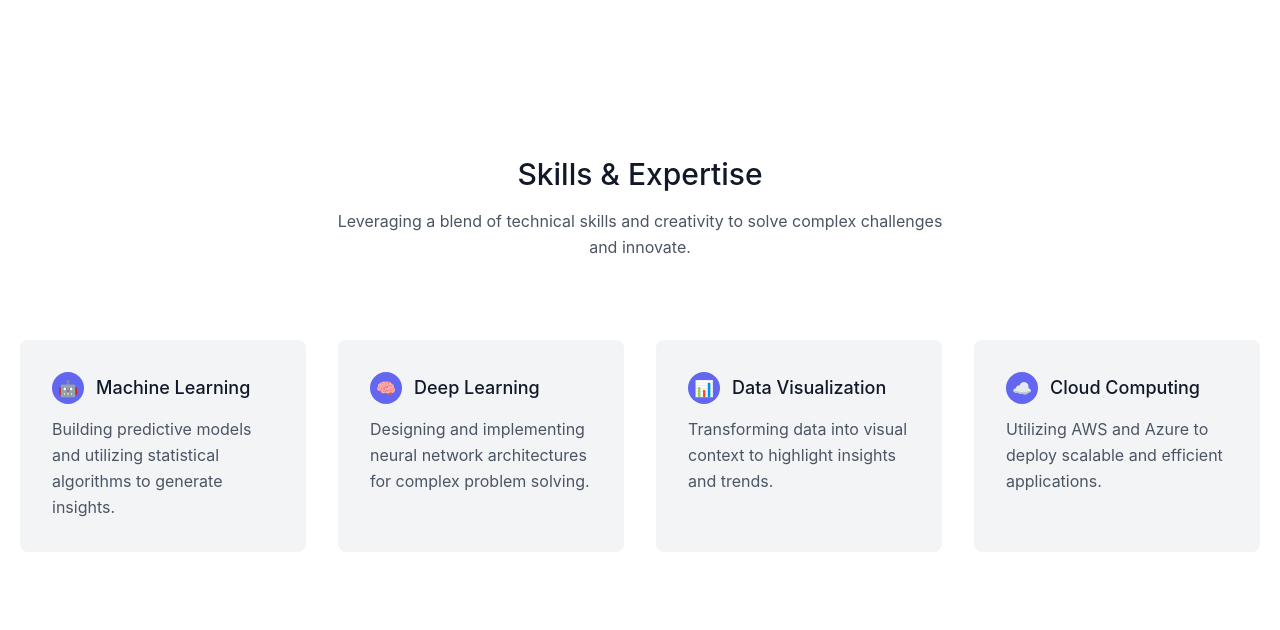
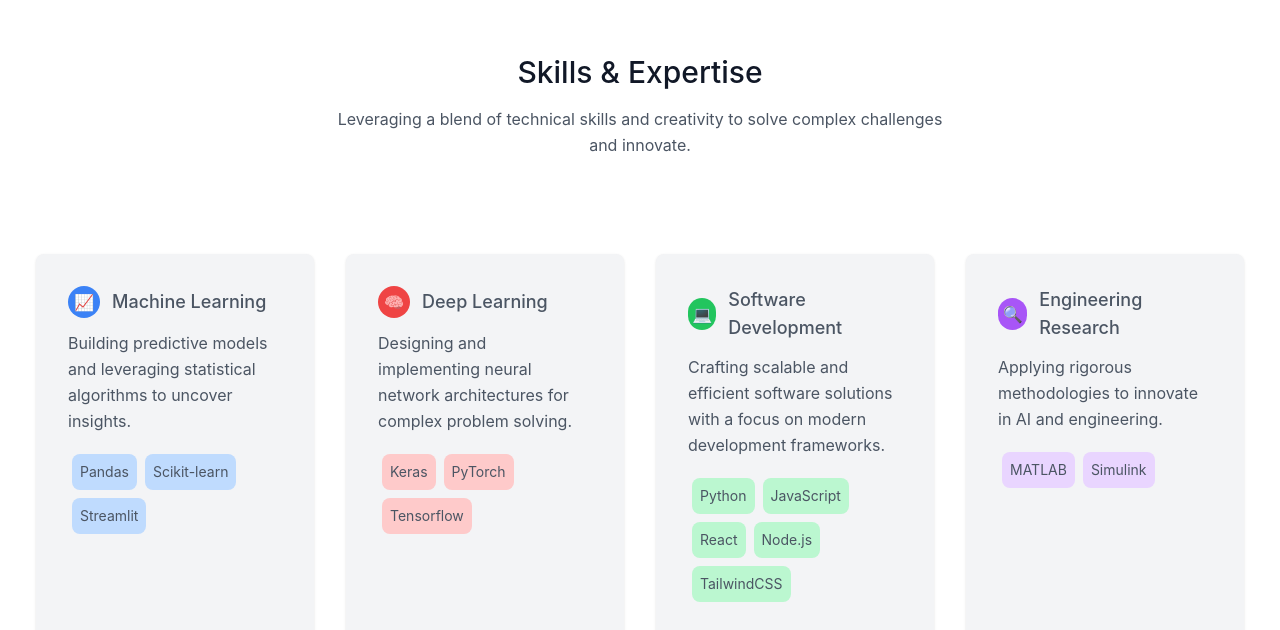
Before and after one commit to benjamin-hutchings/portfolio-website, a React (Create React App) app: page / in a window 1280 px wide. Shown: the part 1710-2340 px from the top of the page. Built offline with nearby package versions, Linux system fonts and the light colour scheme.

Commit message:
Update Skills.jsx

```diff
--- a/package.json
+++ b/package.json
@@ -14,6 +14,7 @@
     "react-icons": "^5.0.1",
     "react-intersection-observer": "^9.8.2",
     "react-scripts": "5.0.1",
+    "react-tsparticles": "^2.12.2",
     "react-typed": "^2.0.12",
     "three": "^0.163.0",
     "web-vitals": "^2.1.4"
--- a/src/components/Skills.jsx
+++ b/src/components/Skills.jsx
@@ -1,6 +1,6 @@
-import React from 'react';
-import { motion, useAnimation } from 'framer-motion';
-import { useInView } from 'react-intersection-observer';
+import React, { useEffect } from "react";
+import { motion, useAnimation } from "framer-motion";
+import { useInView } from "react-intersection-observer";
 
 const Skills = () => {
   const controls = useAnimation();
@@ -9,86 +9,108 @@ const Skills = () => {
     triggerOnce: false,
   });
 
-  React.useEffect(() => {
+  useEffect(() => {
     if (inView) {
-      controls.start('visible');
+      controls.start("visible");
     } else {
-      controls.start('hidden');
+      controls.start("hidden");
     }
   }, [controls, inView]);
 
   const skills = [
-    { name: 'Machine Learning', description: 'Building predictive models and utilizing statistical algorithms to generate insights.', icon: '🤖' },
-    { name: 'Deep Learning', description: 'Designing and implementing neural network architectures for complex problem solving.', icon: '🧠' },
-    { name: 'Data Visualization', description: 'Transforming data into visual context to highlight insights and trends.', icon: '📊' },
-    { name: 'Cloud Computing', description: 'Utilizing AWS and Azure to deploy scalable and efficient applications.', icon: '☁️' },
-    // Add more skills as needed
+    {
+      name: "Machine Learning",
+      description: "Building predictive models and leveraging statistical algorithms to uncover insights.",
+      icon: "📈",
+      subSkills: ["Pandas", "Scikit-learn", "Streamlit"],
+      color: "bg-blue-500",
+      subSkillColor: "bg-blue-200",
+    },
+    {
+      name: "Deep Learning",
+      description: "Designing and implementing neural network architectures for complex problem solving.",
+      icon: "🧠",
+      subSkills: ["Keras", "PyTorch", "Tensorflow"],
+      color: "bg-red-500",
+      subSkillColor: "bg-red-200",
+    },
+    {
+      name: "Software Development",
+      description: "Crafting scalable and efficient software solutions with a focus on modern development frameworks.",
+      icon: "💻",
+      subSkills: ["Python", "JavaScript", "React", "Node.js", "TailwindCSS"],
+      color: "bg-green-500",
+      subSkillColor: "bg-green-200",
+    },
+    {
+      name: "Engineering Research",
+      description: "Applying rigorous methodologies to innovate in AI and engineering.",
+      icon: "🔍",
+      subSkills: ["MATLAB", "Simulink"],
+      color: "bg-purple-500",
+      subSkillColor: "bg-purple-200",
+    },
   ];
 
-  // Variants for container and item animations
-  const containerVariants = {
-    hidden: { opacity: 0 },
+   const subSkillVariants = {
+    hidden: { scale: 0 },
     visible: {
-      opacity: 1,
+      scale: 1,
       transition: {
-        staggerChildren: 0.2,
-        delayChildren: 0.2,
+        duration: 0.5,
+        when: "beforeChildren",
+        staggerChildren: 0.1,
       },
-    },
-  };
-
-  const itemVariants = {
-    hidden: { x: -10, opacity: 0 },
-    visible: {
-      x: 0,
-      opacity: 1,
-      transition: { duration: 1 },
-    },
-  };
-
-  // Hover effect variants for the skill card
-  const cardVariants = {
-    hover: {
-      scale: 1.05, // Slightly scale up
-      transition: { duration: 0.3 },
-      boxShadow: "0px 10px 15px rgba(0, 0, 0, 0.2)", // Add shadow
     },
   };
 
   return (
     <section
       id="skills"
-      className="snap-start h-screen flex items-center justify-center bg-white text-gray-600 body-font"
+      className="snap-start min-h-screen flex items-center justify-center bg-white text-gray-600 body-font"
       ref={ref}
     >
       <motion.div
         className="container px-5 py-24 mx-auto"
         initial="hidden"
         animate={controls}
-        variants={containerVariants}
+        variants={{
+          hidden: { opacity: 0, scale: 0.95 },
+          visible: {
+            opacity: 1,
+            scale: 1,
+            transition: {
+              delay: 0.2,
+              staggerChildren: 0.2,
+            },
+          },
+        }}
       >
         <div className="text-center mb-20">
-          <motion.h1 className="sm:text-3xl text-2xl font-medium title-font text-gray-900 mb-4" variants={itemVariants}>
-            Skills & Expertise
-          </motion.h1>
-          <motion.p className="text-base leading-relaxed xl:w-2/4 lg:w-3/4 mx-auto" variants={itemVariants}>
+          <h1 className="sm:text-3xl text-2xl font-medium title-font text-gray-900 mb-4">Skills & Expertise</h1>
+          <p className="text-base leading-relaxed xl:w-2/4 lg:w-3/4 mx-auto">
             Leveraging a blend of technical skills and creativity to solve complex challenges and innovate.
-          </motion.p>
+          </p>
         </div>
-        <motion.div className="flex flex-wrap -m-4" variants={containerVariants}>
+        <motion.div className="flex flex-wrap justify-center">
           {skills.map((skill, index) => (
-            <motion.div className="p-4 md:w-1/4" key={index} variants={itemVariants} whileHover="hover">
-              <motion.div className="flex rounded-lg h-full bg-gray-100 p-8 flex-col" variants={cardVariants}>
+            <motion.div className="p-4 md:w-1/2 lg:w-1/4" key={index} variants={subSkillVariants}>
+              <div className="flex flex-col rounded-lg h-full bg-gray-100 p-8 shadow">
                 <div className="flex items-center mb-3">
-                  <div className="w-8 h-8 mr-3 inline-flex items-center justify-center rounded-full bg-indigo-500 text-white flex-shrink-0">
+                  <div className={`w-8 h-8 mr-3 inline-flex items-center justify-center rounded-full ${skill.color} text-white`}>
                     {skill.icon}
                   </div>
-                  <h2 className="text-gray-900 text-lg title-font font-medium">{skill.name}</h2>
+                  <h2 className="text-lg title-font font-medium">{skill.name}</h2>
                 </div>
-                <div className="flex-grow">
-                  <p className="leading-relaxed text-base">{skill.description}</p>
+                <p className="leading-relaxed mb-4">{skill.description}</p>
+                <div className="flex flex-wrap">
+                  {skill.subSkills.map((subSkill, subIndex) => (
+                    <motion.span key={subIndex} className={`text-sm ${skill.subSkillColor} m-1 p-2 rounded-lg`} variants={subSkillVariants}>
+                      {subSkill}
+                    </motion.span>
+                  ))}
                 </div>
-              </motion.div>
+              </div>
             </motion.div>
           ))}
         </motion.div>
```
Also changed, not shown: 1 other file (tests, documents, lock files or other folders).
